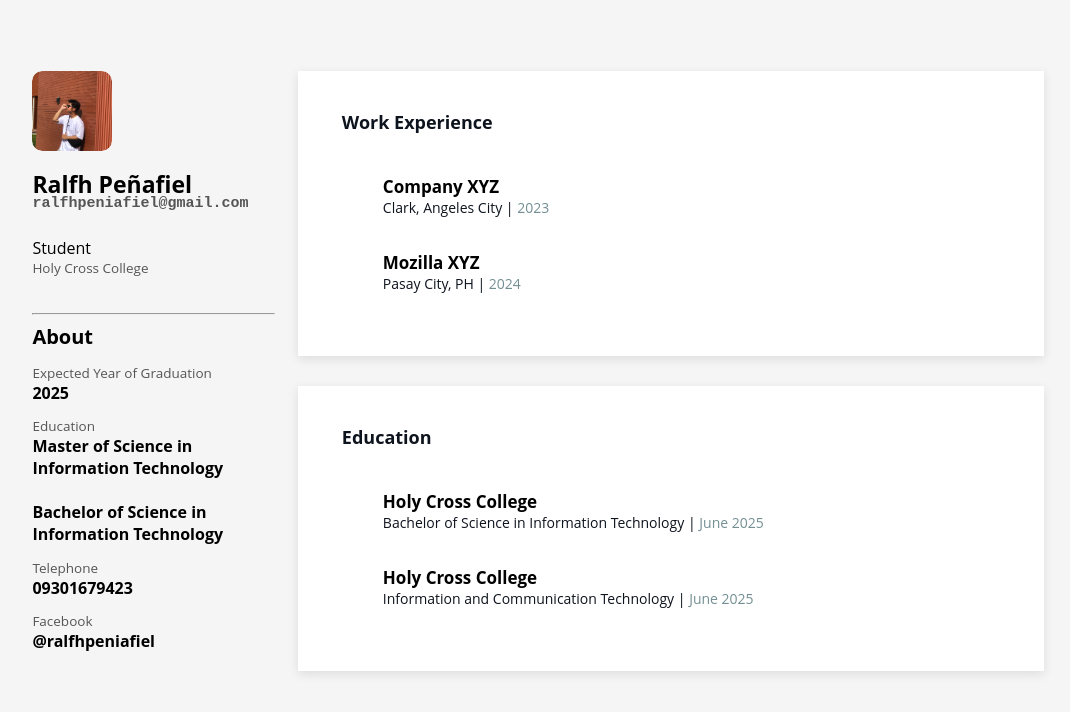
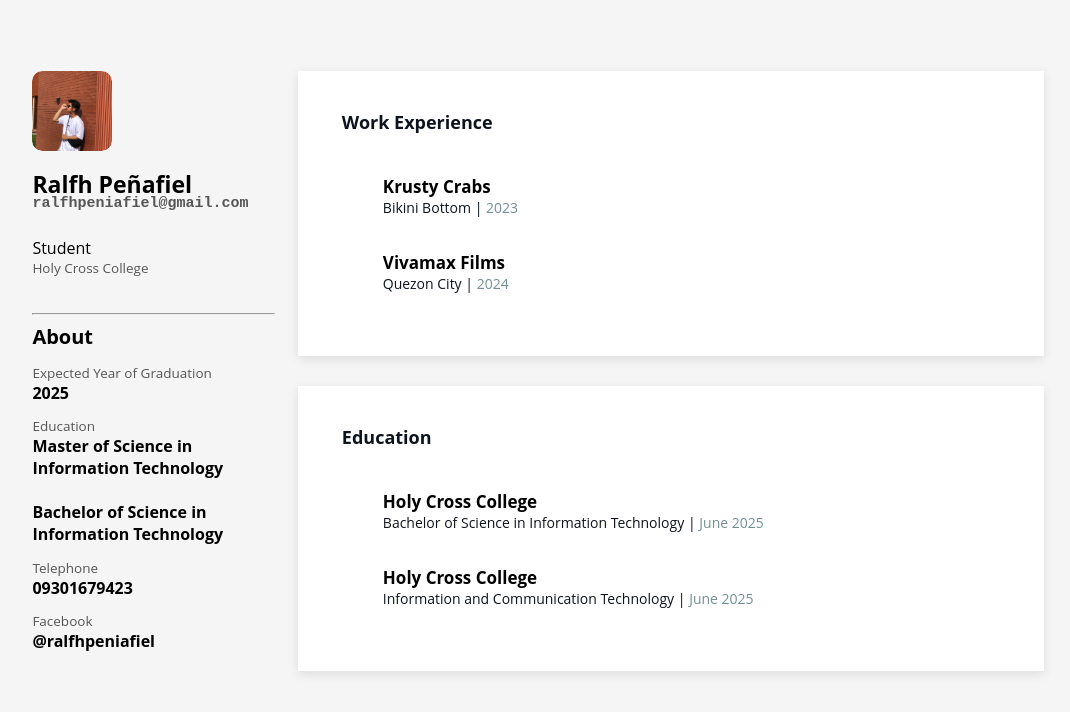
Before and after one commit to BLACKISLIFE/Raprap, a plain HTML site: page index.html in a window 1280 px wide. Shown: the whole page, without its empty margins (102-1172 px from the left). Drawn offline with Linux system fonts and the light colour scheme.

Commit message:
Update index.html

```diff
--- a/index.html
+++ b/index.html
@@ -223,9 +223,9 @@
             <div class="card">
                 <p><i class="fas fa-briefcase stroke-transparent"></i>&nbsp;&nbsp;&nbsp;Work Experience</p>
                 <ul>
-                    <li><p class="tags">Company XYZ<br><span>Clark, Angeles City | <span>2023</span></span></p>
+                    <li><p class="tags">Krusty Crabs<br><span>Bikini Bottom | <span>2023</span></span></p>
                         <a class="edit" href="#"><i class="fas fa-pen stroke-transparent-blue"></i></a></li>
-                    <li><p class="tags">Mozilla XYZ<br><span>Pasay City, PH | <span>2024</span></span></p>
+                    <li><p class="tags">Vivamax Films<br><span> Quezon City | <span>2024</span></span></p>
                         <a class="edit" href="#"><i class="fas fa-pen stroke-transparent-blue"></i></a></li>
 
 
```
